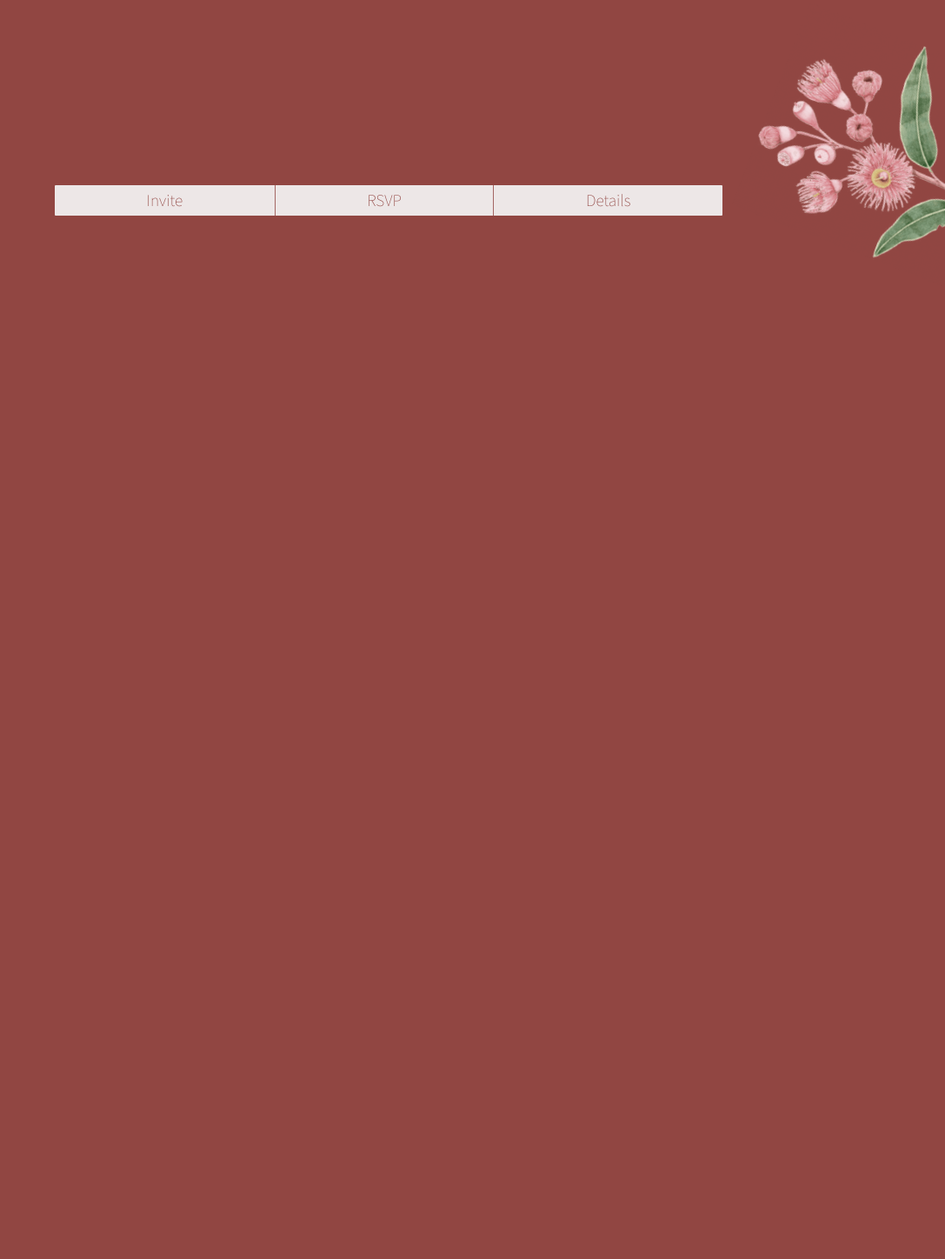
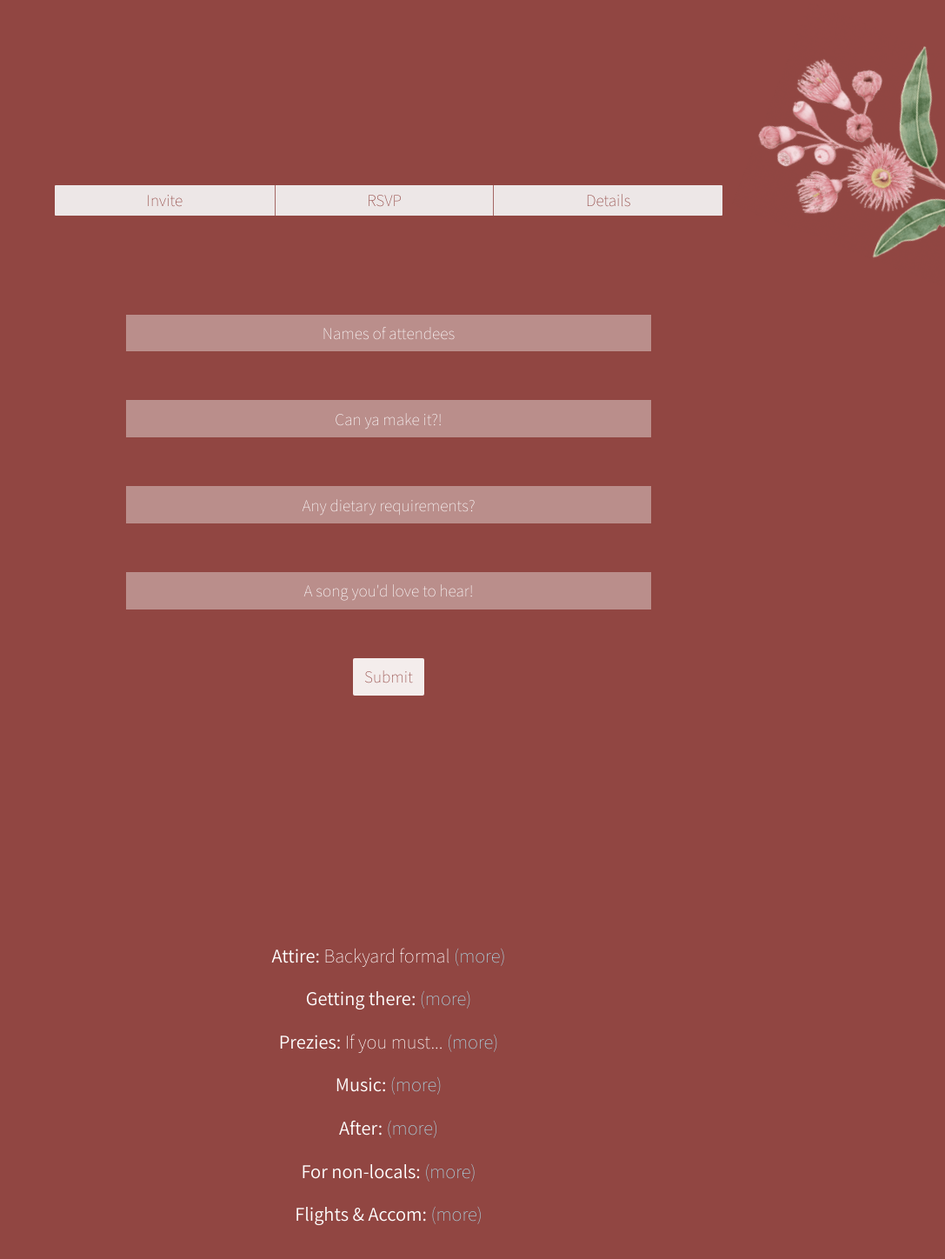
Before and after one commit to Rymierymie/wedding, a plain HTML site: page index.html in a window 1280 px wide. Shown: the part 528-1976 px from the top of the page at 87% size, without its empty margins (193-1280 px from the left). Drawn offline with nearby package versions, Linux system fonts and the light colour scheme.

Commit message:
Removing no-scroll

```diff
--- a/index.html
+++ b/index.html
@@ -71,7 +71,8 @@
                   </div>
 
                 <div id="rsvp-section" class="anchor">
-                    <div id="rsvp-form" style="display: none;">
+                    <div id="rsvp-form" >
+                      <!-- removed style="display: none;" from the above div -->
                         <form target="_self" onsubmit="return postToGoogle();" action="" class="text-center">
                                 <div class="form-group row justify-content-center">
                                   <div class="col-sm-10">
@@ -108,8 +109,8 @@
                 </div>
 
                 <div id="details-section">
-                  <div id="wedding-details" style="display: none;">
-
+                  <div id="wedding-details" >
+                    <!-- Removed style="display: none;" from the above div -->
 
                       <!-- Button modal 1 -->
                      <div>
@@ -255,7 +256,7 @@
                         <div class="modal-dialog modal-dialog-centered" role="document">
                           <div class="modal-content">
                             <div class="modal-header text-center">
-                              <h5 class="modal-title w-100" id="exampleModalLongTitle">After</h5>
+                              <h5 class="modal-title w-100" id="exampleModalLongTitle">For non-locals</h5>
                               <button type="button" class="close" data-dismiss="modal" aria-label="Close">
                                 <span aria-hidden="true">&times;</span>
                               </button>
@@ -289,7 +290,7 @@
                         <div class="modal-dialog modal-dialog-centered" role="document">
                           <div class="modal-content">
                             <div class="modal-header text-center">
-                              <h5 class="modal-title w-100" id="exampleModalLongTitle">After</h5>
+                              <h5 class="modal-title w-100" id="exampleModalLongTitle">Flights & Accom</h5>
                               <button type="button" class="close" data-dismiss="modal" aria-label="Close">
                                 <span aria-hidden="true">&times;</span>
                               </button>
--- a/styles.css
+++ b/styles.css
@@ -1,7 +1,7 @@
 body {
     background-color: #914642;
     color: #ffffff;
-    overflow: hidden;
+    /* overflow: hidden; */
 }
 
 
```
Also changed, not shown: script.js (+8 -3 lines).
